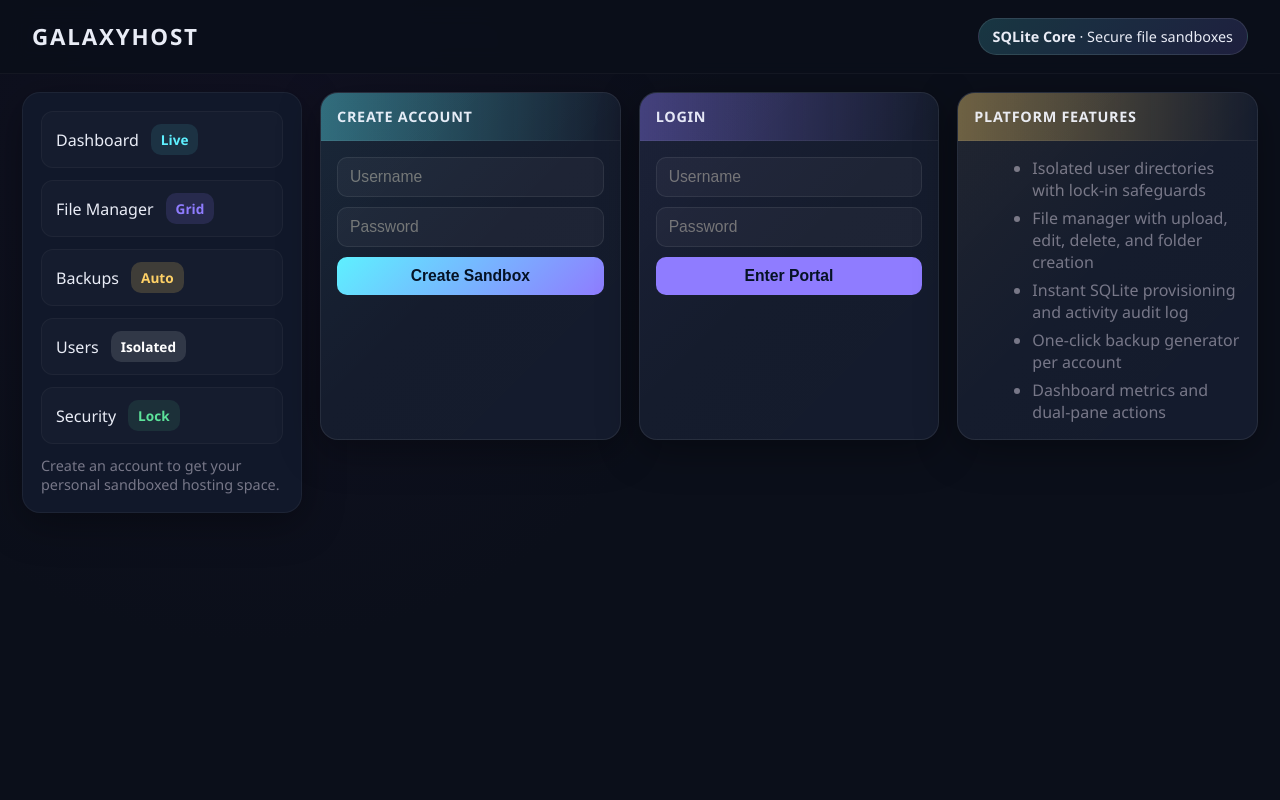
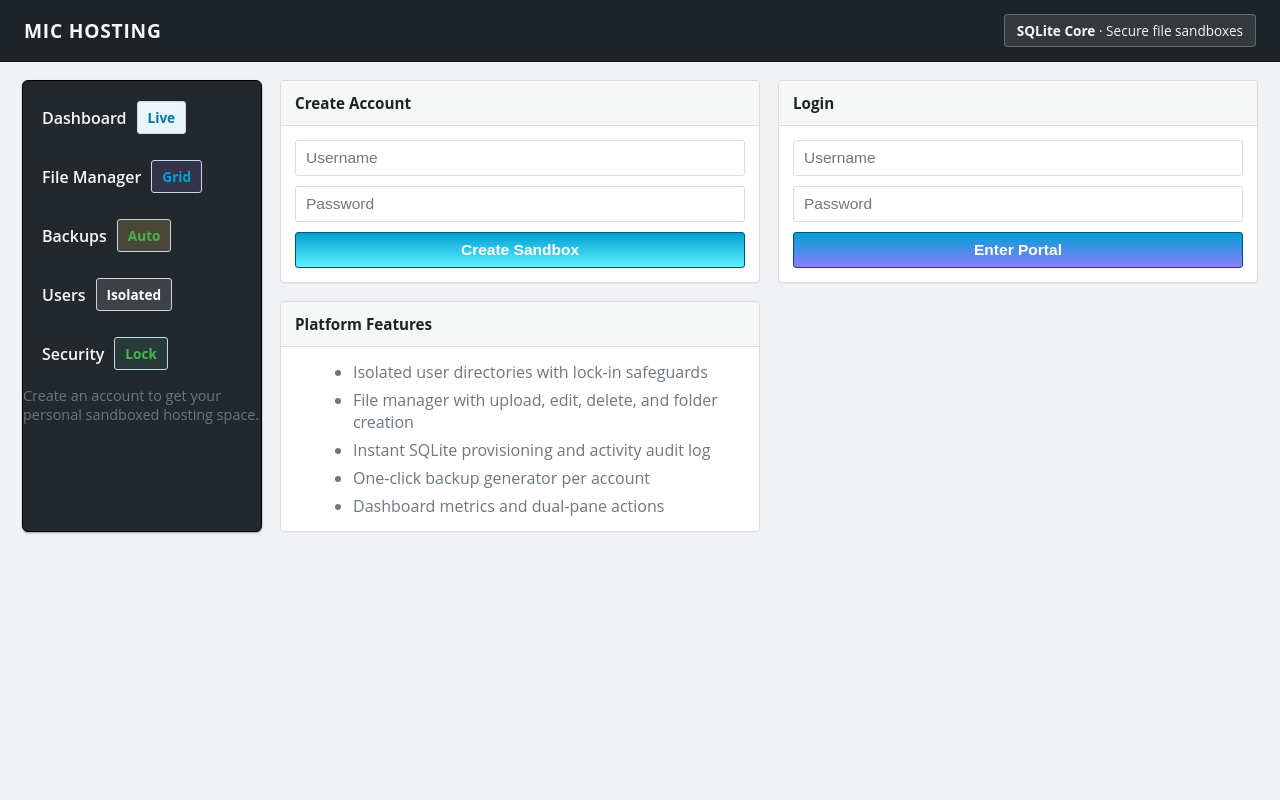
Before and after one commit to Kgkkjjj/WebBrowser, a PHP site: page / in a window 1280 px wide. Run offline with PHP 8.4, Linux system fonts and the light colour scheme.

Commit message:
Restyle MIC Hosting dashboard

```diff
--- a/index.php
+++ b/index.php
@@ -303,7 +303,7 @@ if ($action && in_array($action, ['create_folder','upload_file','save_file','del
                 if (!file_exists($dest)) {
                     mkdir($dest, 0775, true);
                 }
-                $html = "<!doctype html><html><head><meta charset='utf-8'><title>Galaxy Site</title><link rel='stylesheet' href='style.css'></head><body><main><h1>Welcome to your galaxy site</h1><p>Launchpad ready.</p><div id='stats'></div><script src='app.js'></script></main></body></html>";
+                $html = "<!doctype html><html><head><meta charset='utf-8'><title>MIC Site</title><link rel='stylesheet' href='style.css'></head><body><main><h1>Welcome to your MIC site</h1><p>Launchpad ready.</p><div id='stats'></div><script src='app.js'></script></main></body></html>";
                 $css = "body{font-family:system-ui;background:#050915;color:#e9ecf6;margin:0;display:grid;place-items:center;min-height:100vh;}main{padding:30px;border-radius:16px;background:linear-gradient(135deg,#0f172a,#0b1222);box-shadow:0 20px 80px rgba(0,0,0,0.5);}h1{letter-spacing:0.08em;}";
                 $js = "fetch('stats.json').then(r=>r.json()).then(d=>{document.querySelector('#stats').innerHTML='<strong>Stats:</strong> '+JSON.stringify(d)}).catch(()=>{});";
                 file_put_contents($dest . '/index.html', $html);
@@ -368,27 +368,26 @@ function card(string $title, string $body, string $accent): string {
 <head>
     <meta charset="UTF-8">
     <meta name="viewport" content="width=device-width, initial-scale=1.0">
-    <title>GalaxyHost Portal</title>
+    <title>MIC Hosting Control</title>
     <style>
         :root {
-            --bg: #0b0f1a;
-            --panel: #11182a;
-            --muted: #778;
-            --accent: #5ef0ff;
-            --accent-2: #8f7cff;
-            --accent-3: #ffd166;
-            --danger: #ff6b6b;
-            --success: #5ce29a;
-            --text: #e9ecf6;
+            --bg: #f0f2f5;
+            --panel: #ffffff;
+            --muted: #6c7781;
+            --accent: #0073aa;
+            --accent-2: #00a0d2;
+            --accent-3: #46b450;
+            --danger: #d63638;
+            --success: #46b450;
+            --sidebar: #23282d;
+            --border: #dcdcde;
+            --text: #1d2327;
         }
         * { box-sizing: border-box; }
         body {
             margin: 0;
-            font-family: 'Segoe UI', Tahoma, sans-serif;
-            background: radial-gradient(circle at 20% 20%, #112, #0b0f1a 40%),
-                        radial-gradient(circle at 80% 0%, rgba(94,240,255,0.2), transparent 35%),
-                        linear-gradient(135deg, rgba(143,124,255,0.12), transparent 30%),
-                        #0b0f1a;
+            font-family: 'Open Sans', 'Segoe UI', Tahoma, sans-serif;
+            background: var(--bg);
             color: var(--text);
             min-height: 100vh;
         }
@@ -396,132 +395,136 @@ function card(string $title, string $body, string $accent): string {
             display: flex;
             align-items: center;
             justify-content: space-between;
-            padding: 18px 32px;
+            padding: 14px 24px;
             position: sticky;
             top: 0;
             z-index: 10;
-            background: rgba(11,15,26,0.9);
-            backdrop-filter: blur(12px);
-            border-bottom: 1px solid rgba(255,255,255,0.04);
+            background: #1d2327;
+            color: #f7f7f7;
+            border-bottom: 1px solid #111;
         }
         header.top h1 {
             margin: 0;
-            font-size: 1.4rem;
-            letter-spacing: 0.08em;
+            font-size: 1.2rem;
+            letter-spacing: 0.04em;
             text-transform: uppercase;
         }
         .pill {
-            padding: 8px 14px;
-            border-radius: 999px;
-            border: 1px solid rgba(255,255,255,0.1);
-            background: linear-gradient(135deg, rgba(94,240,255,0.18), rgba(143,124,255,0.16));
-            color: var(--text);
-            font-size: 0.9rem;
+            padding: 6px 12px;
+            border-radius: 4px;
+            border: 1px solid rgba(255,255,255,0.25);
+            background: rgba(255,255,255,0.1);
+            color: #f7f7f7;
+            font-size: 0.85rem;
         }
         .layout {
             display: grid;
-            grid-template-columns: 280px 1fr;
+            grid-template-columns: 240px 1fr;
             gap: 18px;
             padding: 18px 22px 40px;
         }
         aside {
-            background: var(--panel);
-            border: 1px solid rgba(255,255,255,0.05);
-            border-radius: 18px;
-            padding: 18px;
+            background: var(--sidebar);
+            border: 1px solid #000;
+            border-radius: 6px;
+            padding: 10px 0;
             display: flex;
             flex-direction: column;
-            gap: 12px;
-            box-shadow: 0 10px 40px rgba(0,0,0,0.35);
+            gap: 6px;
+            color: #c3c4c7;
+            box-shadow: 0 1px 2px rgba(0,0,0,0.35);
         }
         .nav-item {
-            padding: 12px 14px;
-            border-radius: 12px;
+            padding: 10px 16px;
             cursor: pointer;
             display: flex;
             align-items: center;
-            gap: 12px;
-            color: var(--text);
-            background: rgba(255,255,255,0.02);
-            border: 1px solid rgba(255,255,255,0.04);
-            transition: transform 0.1s ease, border 0.2s ease, background 0.2s ease;
+            gap: 10px;
+            color: #f7f7f7;
+            border-left: 3px solid transparent;
+            transition: background 0.15s ease, border-color 0.15s ease;
+            font-weight: 600;
+            text-decoration: none;
         }
-        .nav-item:hover { transform: translateX(2px); background: rgba(94,240,255,0.08); border-color: rgba(94,240,255,0.35); }
+        .nav-item:hover { background: #191e23; border-color: var(--accent); }
         main { display: flex; flex-direction: column; gap: 18px; }
         .grid {
             display: grid;
-            grid-template-columns: repeat(auto-fit, minmax(280px, 1fr));
+            grid-template-columns: repeat(auto-fit, minmax(320px, 1fr));
             gap: 18px;
         }
         .card {
-            background: linear-gradient(135deg, rgba(255,255,255,0.02), rgba(255,255,255,0.01)), var(--panel);
-            border: 1px solid rgba(255,255,255,0.08);
-            border-radius: 18px;
+            background: var(--panel);
+            border: 1px solid var(--border);
+            border-radius: 4px;
             padding: 0;
-            box-shadow: 0 10px 40px rgba(0,0,0,0.35);
+            box-shadow: 0 1px 1px rgba(0,0,0,0.04);
             overflow: hidden;
             position: relative;
         }
-        .card::before {
-            content: '';
-            position: absolute;
-            inset: 0;
-            background: linear-gradient(135deg, var(--accent) 0%, transparent 50%);
-            opacity: 0.05;
-            pointer-events: none;
+        .card::before { display: none; }
+        .card header {
+            padding: 12px 14px;
+            font-weight: 700;
+            text-transform: none;
+            font-size: 0.95rem;
+            background: #f6f7f7;
+            border-bottom: 1px solid var(--border);
+            color: #1d2327;
         }
-        .card header {
-            padding: 14px 16px;
-            font-weight: 700;
-            letter-spacing: 0.05em;
-            text-transform: uppercase;
-            font-size: 0.9rem;
-            background: linear-gradient(90deg, color-mix(in srgb, var(--accent) 35%, transparent), transparent);
-            border-bottom: 1px solid rgba(255,255,255,0.06);
-        }
-        .card-body { padding: 16px; display: grid; gap: 12px; }
+        .card-body { padding: 14px; display: grid; gap: 12px; }
         form { display: grid; gap: 10px; }
         input, textarea, select, button {
-            border-radius: 10px;
-            border: 1px solid rgba(255,255,255,0.08);
-            padding: 10px 12px;
-            background: rgba(255,255,255,0.04);
+            border-radius: 3px;
+            border: 1px solid var(--border);
+            padding: 8px 10px;
+            background: #fff;
             color: var(--text);
-            font-size: 0.98rem;
+            font-size: 0.97rem;
             outline: none;
         }
-        textarea { resize: vertical; min-height: 120px; font-family: 'Fira Code', monospace; }
+        textarea { resize: vertical; min-height: 120px; font-family: 'Fira Code', monospace; background: #fbfbfb; }
         button {
             cursor: pointer;
-            background: linear-gradient(135deg, var(--accent), var(--accent-2));
-            border: none;
-            color: #051225;
+            background: linear-gradient(180deg, var(--accent-2), var(--accent));
+            border: 1px solid #005177;
+            color: #fff;
             font-weight: 700;
-            transition: transform 0.1s ease;
+            transition: filter 0.1s ease;
         }
-        button:hover { transform: translateY(-1px) scale(1.01); }
-        .danger { background: linear-gradient(135deg, #ff6b6b, #ff9f7a); color: #220; }
+        button:hover { filter: brightness(1.05); }
+        .danger { background: linear-gradient(180deg, #e35b5b, #c23b3b); border-color: #9b1c1c; }
         .muted { color: var(--muted); font-size: 0.9rem; }
         table { width: 100%; border-collapse: collapse; }
-        th, td { padding: 10px; text-align: left; border-bottom: 1px solid rgba(255,255,255,0.06); }
-        th { color: var(--muted); font-size: 0.85rem; letter-spacing: 0.06em; }
+        th, td { padding: 10px; text-align: left; border-bottom: 1px solid var(--border); vertical-align: top; }
+        th { color: var(--muted); font-size: 0.85rem; letter-spacing: 0.01em; text-transform: uppercase; }
         .flex { display: flex; align-items: center; gap: 10px; flex-wrap: wrap; }
-        .badge { padding: 6px 10px; border-radius: 10px; background: rgba(94,240,255,0.1); color: var(--accent); font-weight: 700; font-size: 0.85rem; }
+        .badge { padding: 6px 10px; border-radius: 3px; background: #e9f5ff; color: var(--accent); font-weight: 700; font-size: 0.85rem; border: 1px solid #c0d9f0; text-decoration: none; display: inline-block; }
         .pill-row { display: flex; gap: 8px; flex-wrap: wrap; }
         .status-dot { width: 10px; height: 10px; border-radius: 50%; background: var(--success); box-shadow: 0 0 8px var(--success); }
         .dual { display: grid; grid-template-columns: 1fr 1fr; gap: 12px; }
-        .progress { height: 8px; background: rgba(255,255,255,0.06); border-radius: 999px; overflow: hidden; position: relative; }
+        .progress { height: 8px; background: #edeff0; border-radius: 999px; overflow: hidden; position: relative; }
         .progress span { display: block; height: 100%; background: linear-gradient(90deg,var(--accent),var(--accent-2)); }
         .stat-grid { display: grid; grid-template-columns: repeat(auto-fit,minmax(160px,1fr)); gap: 10px; }
-        .stat { padding: 12px; border-radius: 12px; background: rgba(255,255,255,0.03); border: 1px solid rgba(255,255,255,0.06); }
+        .stat { padding: 12px; border-radius: 4px; background: #f6f7f7; border: 1px solid var(--border); }
         .timeline { display: grid; gap: 8px; }
-        .timeline-item { padding: 10px; border-radius: 10px; background: rgba(255,255,255,0.02); border: 1px dashed rgba(255,255,255,0.08); }
-        @media (max-width: 900px) { .layout { grid-template-columns: 1fr; } }
+        .timeline-item { padding: 10px; border-radius: 4px; background: #fff; border: 1px solid var(--border); }
+        .timeline strong { color: #111; }
+        details summary { cursor: pointer; }
+        details { border: 1px dashed var(--border); padding: 12px; border-radius: 4px; background: #fdfdfd; }
+        .plugin-row { border: 1px solid var(--border); border-radius: 4px; margin-bottom: 12px; background: #fff; box-shadow: 0 1px 1px rgba(0,0,0,0.04); }
+        .plugin-row header { background: #f6f7f7; border-bottom: 1px solid var(--border); padding: 12px; font-weight: 700; color: #111; display: flex; align-items: center; justify-content: space-between; }
+        .plugin-row .plugin-body { padding: 12px; display: grid; gap: 10px; }
+        .plugin-row footer { padding: 12px; border-top: 1px solid var(--border); background: #fbfbfb; display: flex; gap: 10px; flex-wrap: wrap; }
+        @media (max-width: 900px) {
+            .layout { grid-template-columns: 1fr; }
+            header.top { position: sticky; }
+        }
     </style>
 </head>
 <body>
 <header class="top">
-    <h1>GalaxyHost</h1>
+    <h1>MIC Hosting</h1>
     <div class="pill">
         <span class="status-dot"></span>
         <strong>SQLite Core</strong> · Secure file sandboxes
@@ -648,25 +651,28 @@ function card(string $title, string $body, string $accent): string {
                                 <button>Provision Demo Site</button>
                             </form>
                         </details>
-                        <div class="muted">Automations extend your sandbox with instant scaffolding and controlled clones without leaving GalaxyHost.</div>
+                        <div class="muted">Automations extend your sandbox with instant scaffolding and controlled clones without leaving MIC Hosting.</div>
                     </div>
                 </div>
                 <div class="card">
                     <header>File Manager</header>
                     <div class="card-body">
-                        <table>
-                            <thead><tr><th>Name</th><th>Type</th><th>Size</th><th>Modified</th><th></th></tr></thead>
-                            <tbody>
                         <?php foreach ($files as $f): ?>
-                                <tr>
-                                    <td><?php echo htmlspecialchars($f['name']); ?></td>
-                                    <td><?php echo $f['is_dir'] ? 'Directory' : 'File'; ?></td>
-                                    <td><?php echo $f['is_dir'] ? '-' : number_format($f['size']/1024,2).' KB'; ?></td>
-                                    <td><?php echo htmlspecialchars($f['modified']); ?></td>
-                                    <td class="flex">
+                            <div class="plugin-row">
+                                <header>
+                                    <div>
+                                        <div style="font-weight:700;"><?php echo htmlspecialchars($f['name']); ?></div>
+                                        <div class="muted"><?php echo $f['is_dir'] ? 'Directory' : 'File'; ?> · <?php echo $f['is_dir'] ? '—' : number_format($f['size']/1024,2).' KB'; ?> · <?php echo htmlspecialchars($f['modified']); ?></div>
+                                    </div>
+                                    <div class="pill-row">
+                                        <span class="badge"><?php echo $f['is_dir'] ? 'Folder' : 'Editable'; ?></span>
+                                        <?php if ($f['is_dir']): ?><span class="badge" style="background:#fef3c7;border-color:#f1d48f;color:#a36b00;">Navigate via path tools</span><?php endif; ?>
+                                    </div>
+                                </header>
+                                <div class="plugin-body">
                                     <?php if (!$f['is_dir']): ?>
                                         <details>
-                                                <summary class="badge" style="cursor:pointer;">Edit</summary>
+                                            <summary class="badge" style="cursor:pointer;">Edit file</summary>
                                             <form method="post">
                                                 <input type="hidden" name="action" value="save_file">
                                                 <input type="hidden" name="path" value="<?php echo htmlspecialchars($f['name']); ?>">
```
Also changed, not shown: other parts of index.php (+25 -15 lines). Lines whose indentation alone changed are shown as unchanged.
